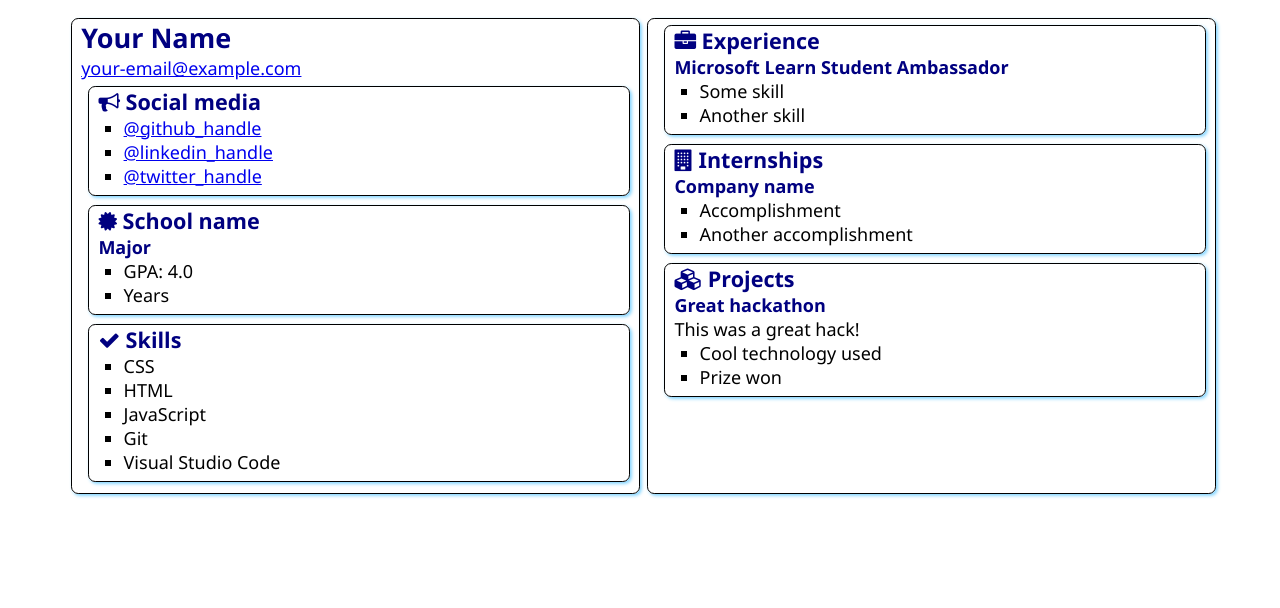
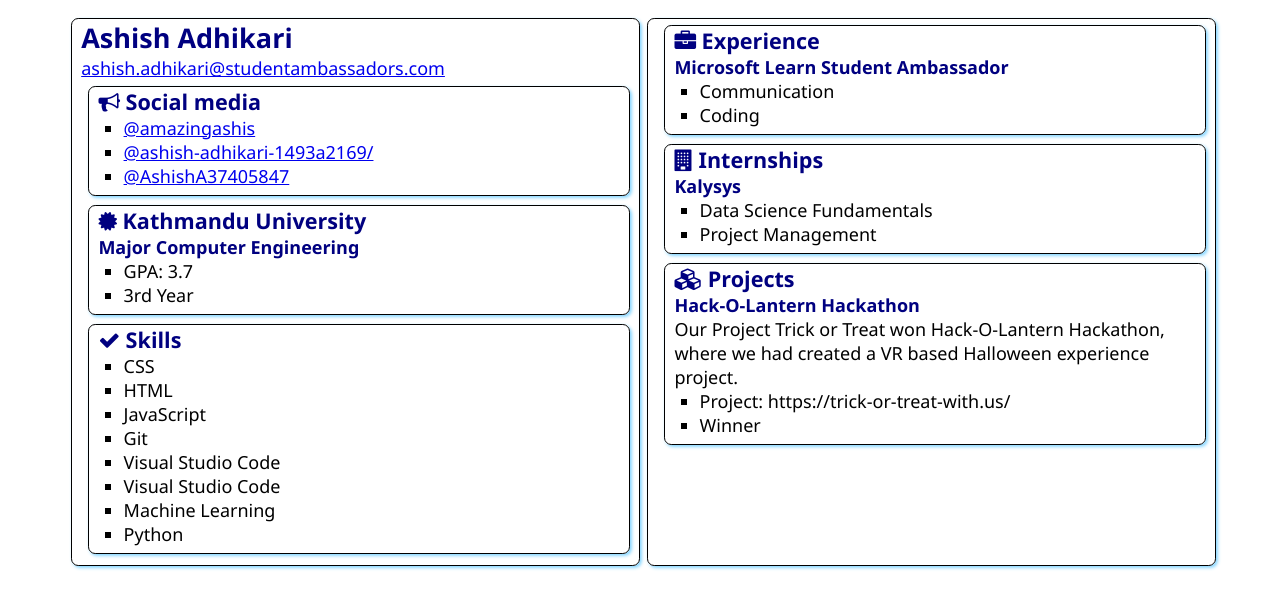
Before and after one commit to amazingashis/SATechnicalOnboarding, a plain HTML site: page src/index.html in a window 1280 px wide. Drawn offline with Linux system fonts and the light colour scheme.

Commit message:
Update index.html
Update Profile

```diff
--- a/src/index.html
+++ b/src/index.html
@@ -12,8 +12,8 @@
 <body>
     <main>
         <article class="box">
-            <h1>Your Name</h1>
-            <div><a href="mailto:your.email@example.com">your-email@example.com</a></div>
+            <h1>Ashish Adhikari</h1>
+            <div><a href="mailto:your.email@example.com">ashish.adhikari@studentambassadors.com</a></div>
 
             <section class="box">
                 <h2>
@@ -21,9 +21,9 @@
                     Social media
                 </h2>
                 <ul>
-                    <li><a href="https://github.com/<handle>">@github_handle</a></li>
-                    <li><a href="https://linkedin.com/in/<handle>">@linkedin_handle</a></li>
-                    <li><a href="https://twitter.com/<handle>">@twitter_handle</a></li>
+                    <li><a href="https://github.com/amazingashis">@amazingashis</a></li>
+                    <li><a href="https://linkedin.com/in/ashish-adhikari-1493a2169/">@ashish-adhikari-1493a2169/</a></li>
+                    <li><a href="https://twitter.com/AshishA37405847">@AshishA37405847</a></li>
                 </ul>
             </section>
 
@@ -31,12 +31,12 @@
                 <div class="education">
                     <h2>
                         <i class="fa fa-certificate" aria-hidden="true"></i>
-                        School name
+                        Kathmandu University
                     </h2>
-                    <h3>Major</h3>
+                    <h3>Major Computer Engineering</h3>
                     <ul>
-                        <li>GPA: 4.0</li>
-                        <li>Years</li>
+                        <li>GPA: 3.7</li>
+                        <li>3rd Year</li>
                     </ul>
                 </div>
             </section>
@@ -52,6 +52,9 @@
                     <li>JavaScript</li>
                     <li>Git</li>
                     <li>Visual Studio Code</li>
+                    <li>Visual Studio Code</li>
+                    <li>Machine Learning</li>
+                    <li>Python</li>
                 </ul>
             </section>
         </article>
@@ -63,8 +66,9 @@
                 </h2>
                 <h3>Microsoft Learn Student Ambassador</h3>
                 <ul>
-                    <li>Some skill</li>
-                    <li>Another skill</li>
+                    <li>Communication</li>
+                    <li>Coding</li>
+
                 </ul>
             </section>
             <section class="box">
@@ -73,10 +77,10 @@
                     Internships
                 </h2>
 
-                <h3>Company name</h3>
+                <h3>Kalysys</h3>
                 <ul>
-                    <li>Accomplishment</li>
-                    <li>Another accomplishment</li>
+                    <li>Data Science Fundamentals</li>
+                    <li>Project Management</li>
                 </ul>
             </section>
             <section class="box">
@@ -85,11 +89,12 @@
                     Projects
                 </h2>
 
-                <h3>Great hackathon</h3>
-                <div>This was a great hack!</div>
+                <h3>
+                    Hack-O-Lantern Hackathon</h3>
+                <div>Our Project Trick or Treat won Hack-O-Lantern Hackathon, where we had created a VR based Halloween experience project.</div>
                 <ul>
-                    <li>Cool technology used</li>
-                    <li>Prize won</li>
+                    <li>Project: https://trick-or-treat-with.us/</li>
+                    <li>Winner</li>
                 </ul>
             </section>
         </article>
```
